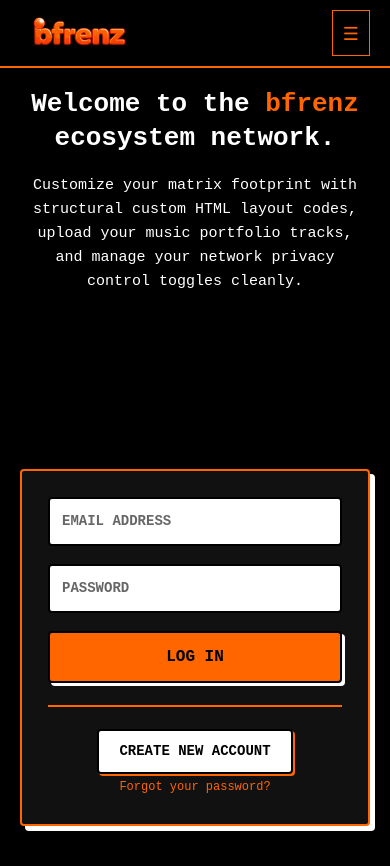
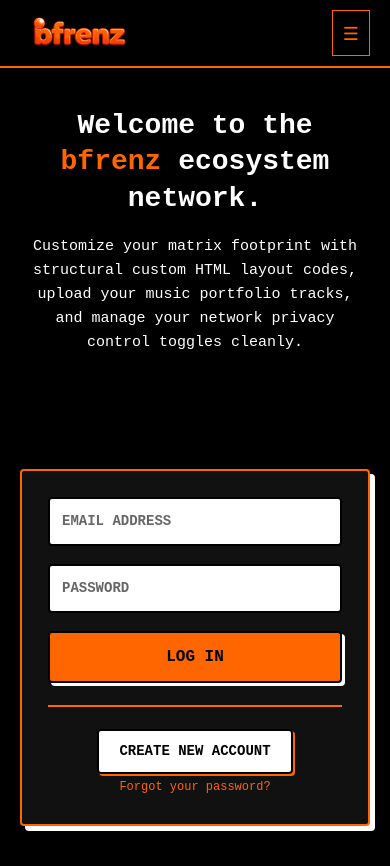
Before and after one commit to Dead-world/BFRENZ, a React (Vite) app: page / in a window 390 px wide. Built offline with nearby package versions, Linux system fonts and the light colour scheme.

Commit message:
Centered

```diff
--- a/src/pages/LandingPage.css
+++ b/src/pages/LandingPage.css
@@ -1,4 +1,6 @@
-/* src/pages/LandingPage.css - RETRO HIGH-CONTRAST ORANGE/BLACK THEME */
+/* ==========================================================================
+   SECTION 1: GLOBAL STRUCTURE & NAVIGATION ACCENTS
+   ========================================================================== */
 
 .landing-wrapper {
   background-color: #000000 !important;
@@ -28,16 +30,21 @@
   text-decoration: none !important;
 }
 
-/* Split Page Constraints */
+/* ==========================================================================
+   SECTION 2: PERFECT VIEWPORT VERTICAL & HORIZONTAL CENTERING
+   ========================================================================== */
+
 .landing-content-split {
   display: flex !important;
-  max-width: 1000px !important;
+  justify-content: center !important;  /* Centers elements horizontally */
+  align-items: center !important;      /* Centers elements vertically */
+  gap: 60px !important;                 /* Clean structural separation spacing */
+  max-width: 1200px !important;
   width: 100% !important;
-  margin: auto !important;
+  /* ⭐ Subtracts the exact 46px navbar height from full height to center perfectly on the open viewport space */
+  min-height: calc(100vh - 46px) !important;
+  margin: 0 auto !important;
   padding: 40px 20px !important;
-  justify-content: space-between !important;
-  align-items: center !important;
-  gap: 40px !important;
   box-sizing: border-box !important;
 }
 
@@ -64,7 +71,11 @@
   line-height: 1.6 !important;
 }
 
-/* 📦 RETRO 3D LOGIN CARD CARD */
+/* ==========================================================================
+   SECTION 3: FORM DESIGN CARDS & BOX ACTION CONTROLS
+   ========================================================================== */
+
+/* 📦 RETRO 3D LOGIN CARD */
 .landing-login-card {
   background-color: #111112 !important;
   border: 2px solid #FF6600 !important;
@@ -188,40 +199,29 @@
   box-shadow: 2px 2px 0px #ffffff !important;
 }
 
-@media (max-width: 768px) {
- /* 🎯 FIXED: Perfect Vertical and Horizontal Alignment Layout */
-.landing-content-split {
-  display: flex !important;
-  justify-content: center !important;  /* Centers elements horizontally */
-  align-items: center !important;      /* Centers elements vertically */
-  gap: 60px !important;               /* Uniform spacing between hero text and card */
-  max-width: 1200px !important;
-  width: 100% !important;
-  min-height: calc(100vh - 46px) !important; /* Subtracts navbar height to fill remaining screen space */
-  margin: 0 auto !important;
-  padding: 40px 20px !important;
-  box-sizing: border-box !important;
-}
+/* ==========================================================================
+   SECTION 4: MOBILE RESPONSIVE STACKING BLOCK
+   ========================================================================== */
 
-  .landing-hero-title {
-    font-size: 26px !important;
-  }
-  .landing-login-card {
-    max-width: 100% !important;
-  }
-}
-@media (max-width: 768px) {
+@media (max-width: 850px) {
   .landing-content-split {
     flex-direction: column !important;
     justify-content: center !important;
     text-align: center !important;
-    padding-top: 20px !important;
-    gap: 30px !important;
+    padding-top: 40px !important;
+    padding-bottom: 40px !important;
+    gap: 40px !important;
+    /* Allows proper page scrolling if mobile heights collapse */
+    min-height: calc(100vh - 46px) !important;
   }
   .landing-hero-text {
     max-width: 100% !important;
   }
+  .landing-hero-title {
+    font-size: 28px !important;
+  }
   .landing-login-card {
     max-width: 100% !important;
+    margin: 0 auto !important;
   }
 }
```
